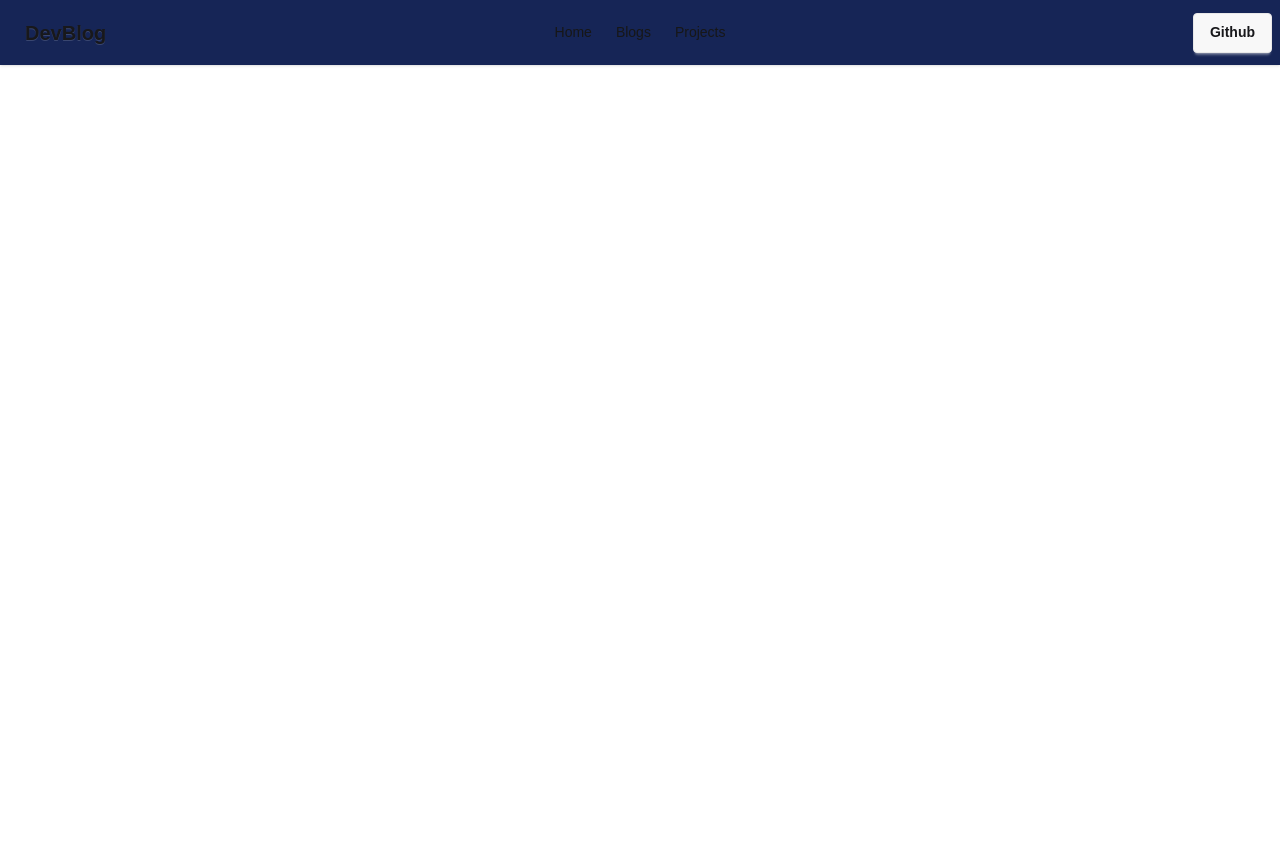
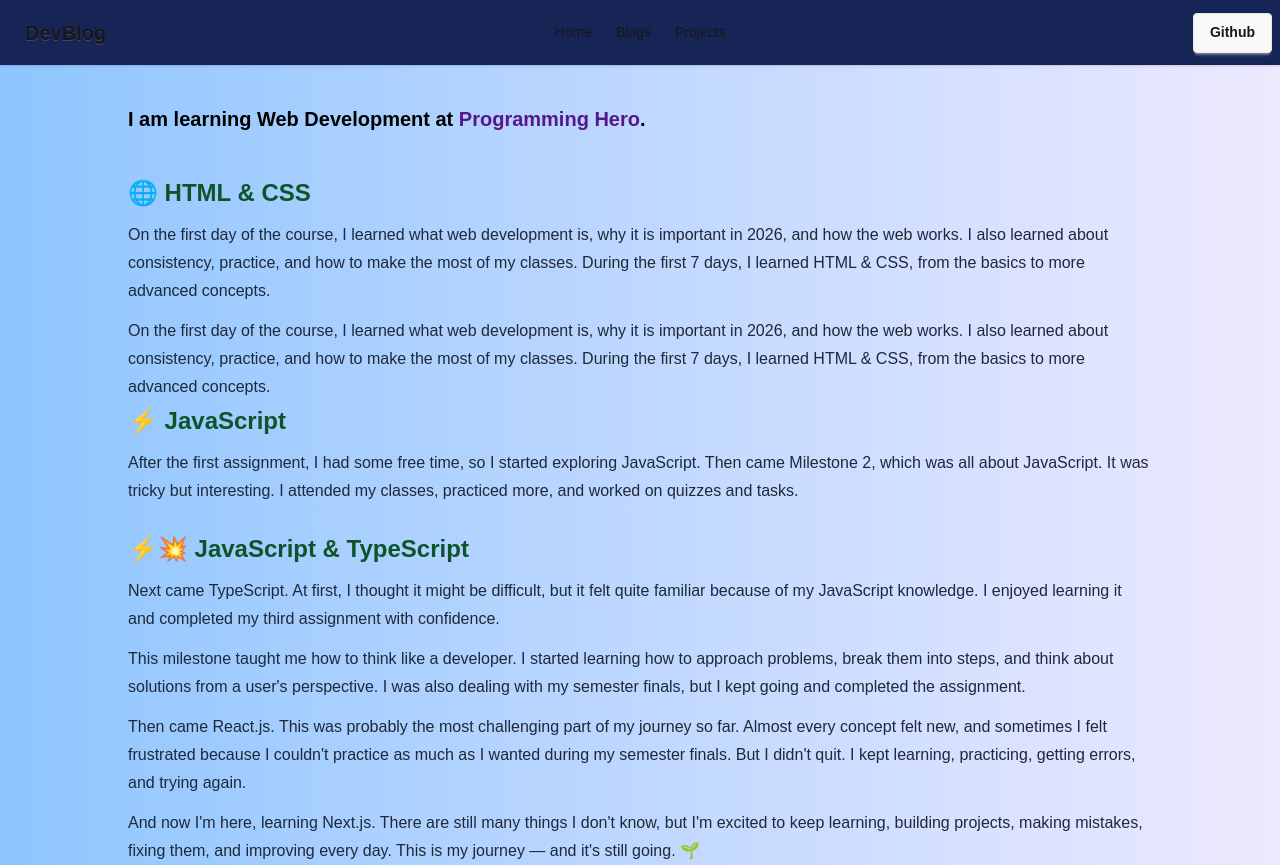
Before and after one commit to Wazida-in-code/next-js-dev-blog, a Next.js app: page /Home in a window 1280 px wide. Before the commit the page ends 800 px from the top, so only its background shows below. Built offline with nearby package versions, Linux system fonts and the light colour scheme.

Commit message:
Added:Home-Page

```diff
--- a/src/app/Home/page.jsx
+++ b/src/app/Home/page.jsx
@@ -2,8 +2,78 @@ import React from 'react';
 
 const HomePage = () => {
     return (
-        <div>
-            <h2></h2>
+        <div className='min-h-screen w-full bg-gradient-to-r from-blue-300 to-violet-100'>
+
+            <div className='w-20/25 mx-auto'>
+                <h2 className='text-xl font-bold text-black pt-10 pb-10'>I am learning Web Development at <span className='text-purple-900'>Programming Hero</span>.</h2>
+
+                    <h2 className="text-2xl text-green-900 font-bold mt-1">
+                        🌐 HTML & CSS
+                    </h2>
+
+                    <p className="text-gray-800 mt-3 leading-7">
+                        On the first day of the course, I learned what web development is,
+                        why it is important in 2026, and how the web works. I also learned
+                        about consistency, practice, and how to make the most of my classes.
+                        During the first 7 days, I learned HTML & CSS, from the basics to
+                        more advanced concepts.
+                    </p>
+
+
+                    <p className="text-gray-800 mt-3 leading-7">
+                        On the first day of the course, I learned what web development is,
+                        why it is important in 2026, and how the web works. I also learned
+                        about consistency, practice, and how to make the most of my classes.
+                        During the first 7 days, I learned HTML & CSS, from the basics to
+                        more advanced concepts.
+                    </p>
+
+                    <h2 className="text-2xl text-green-900 font-bold mt-1">
+                        ⚡ JavaScript
+                    </h2>
+
+                    <p className="text-gray-800 mt-3 leading-7">
+                        After the first assignment, I had some free time, so I started
+                        exploring JavaScript. Then came Milestone 2, which was all about
+                        JavaScript. It was tricky but interesting. I attended my classes,
+                        practiced more, and worked on quizzes and tasks.
+                    </p>
+                        <br/>
+                    <h2 className="text-2xl text-green-900 font-bold mt-1">
+                        ⚡💥 JavaScript & TypeScript
+                    </h2>
+
+                    <p className="text-gray-800 mt-3 leading-7">
+                        Next came TypeScript. At first, I thought it might be difficult,
+                        but it felt quite familiar because of my JavaScript knowledge.
+                        I enjoyed learning it and completed my third assignment with
+                        confidence.
+                    </p>
+
+
+                    <p className="text-gray-800 mt-3 leading-7">
+                        This milestone taught me how to think like a developer. I started
+                        learning how to approach problems, break them into steps, and think
+                        about solutions from a user&apos;s perspective. I was also dealing with
+                        my semester finals, but I kept going and completed the assignment.
+                    </p>
+
+                    <p className="text-gray-800 mt-3 leading-7">
+                        Then came React.js. This was probably the most challenging part of
+                        my journey so far. Almost every concept felt new, and sometimes I
+                        felt frustrated because I couldn&apos;t practice as much as I wanted
+                        during my semester finals. But I didn&apos;t quit. I kept learning,
+                        practicing, getting errors, and trying again.
+                    </p>
+
+                    <p className="text-gray-800 mt-3 leading-7">
+                        And now I&apos;m here, learning Next.js. There are still many things I
+                        don&apos;t know, but I&apos;m excited to keep learning, building projects,
+                        making mistakes, fixing them, and improving every day. This is my
+                        journey — and it&apos;s still going. 🌱
+                    </p>
+            </div>
+
         </div>
     );
 };
```
